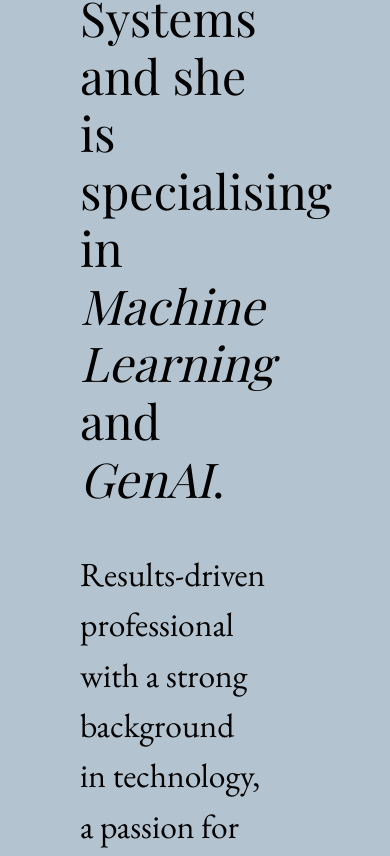
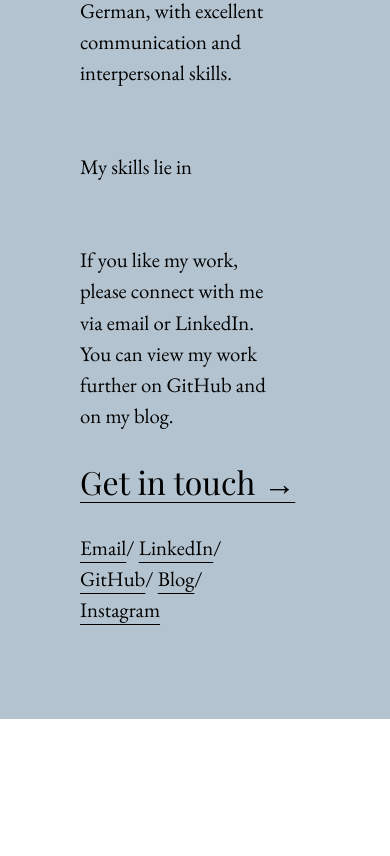
Before and after one commit to anniechakraborty/anniechakraborty.github.io, a React (Create React App) app: page / in a window 390 px wide. Shown: the part 1141-1997 px from the top of the page. After the commit the page ends 1860 px from the top, so only its background shows below. Built offline with nearby package versions, Linux system fonts and the light colour scheme; a web font is replaced by a local one.

Commit message:
mobile responsive

```diff
--- a/src/components/Footer.js
+++ b/src/components/Footer.js
@@ -5,14 +5,15 @@ export default function Footer(){
     return (
         <div className="footer">
             <div className="about">
-            {/* Lorem ipsum dolor sit amet, consectetur adipiscing elit, sed do eiusmod
-        tempor incididunt ut labore et dolore magna aliqua. Ut enim ad minim
-        veniam, quis nostrud exercitation ullamco laboris nisi ut aliquip ex ea
-        commodo consequat. */}
+            If you like my work, please connect with me via email or LinkedIn. You can view my work further on GitHub and on my blog.
             </div>
             <h2>Get in touch &#8594;</h2>
             <div className="contact">
-                <a href="mailto:chakrabortyannie20@gmail.com" target="_blank">Email</a> / <a href={'https://www.linkedin.com/in/annie-chakraborty/'} target="_blank">LinkedIn</a> / <a href={'https://github.com/anniechakraborty'} target="_blank">GitHub</a> / <a href={'https://medium.com/@annie.chakraborty'} target="_blank">Blog</a> / <a href={'https://www.instagram.com/tinybookishreviews/#'} target="_blank">Instagram</a>
+                <a href="mailto:chakrabortyannie20@gmail.com" target="_blank">Email</a>
+                 / <a href={'https://www.linkedin.com/in/annie-chakraborty/'} target="_blank">LinkedIn</a>
+                 / <a href={'https://github.com/anniechakraborty'} target="_blank">GitHub</a>
+                 / <a href={'https://medium.com/@annie.chakraborty'} target="_blank">Blog</a>
+                  / <a href={'https://www.instagram.com/tinybookishreviews/#'} target="_blank">Instagram</a>
             </div>
         </div>
     )
--- a/src/components/Home.js
+++ b/src/components/Home.js
@@ -18,9 +18,12 @@ function HomeComponent() {
         environments. Fluent in English and a little German, with excellent
         communication and interpersonal skills.
       </p>
+      <p className="about">
+        My skills lie in
+      </p>
 
-      <WorkExperience />
-      <Education />
+      {/* <WorkExperience />
+      <Education /> */}
     </div>
   );
 }
--- a/src/styles/BlogProjects.css
+++ b/src/styles/BlogProjects.css
@@ -71,3 +71,17 @@ h2{
     text-underline-offset: 7px;
     color: #000;
 }
+
+@media screen and (max-width: 890px) {
+    h2{
+        font-size: 2em;
+    }
+
+    h3{
+        font-size: 1.5em;
+    }
+
+    .summary, .publishedDate, .blogContainer a{
+        font-size: 1.1em;
+    }
+}
--- a/src/styles/Experience.css
+++ b/src/styles/Experience.css
@@ -43,6 +43,10 @@ h2{
     .left{
         width: 100%;
     }
+
+    h2{
+        font-size: 2em;
+    }
 }
 
 .title, .duration{
--- a/src/styles/Footer.css
+++ b/src/styles/Footer.css
@@ -18,7 +18,7 @@
     text-wrap: wrap;
 
     /* Position */
-    margin: 1em 0;
+    margin: 1.5em 0;
 }
 
 h2{
@@ -28,6 +28,7 @@ h2{
     text-align: left;
     text-wrap: wrap;
     font-size: 3em;
+    margin-bottom: 0;
 }
 
 .contact a, h2{
@@ -46,3 +47,13 @@ h2{
     color: #0073b1;
     /* LinkedIn blue ;) */
 }
+
+@media screen and (max-width: 890px) {
+    h2{
+        font-size: 2em;
+    }
+
+    .about, .contact{
+        font-size: 1.3em;
+    }
+}
--- a/src/styles/Home.css
+++ b/src/styles/Home.css
@@ -41,3 +41,13 @@
     /* Position */
     margin: 4em 0;
 }
+
+@media screen and (max-width: 890px) {
+    .introHeader{
+        font-size: 1.9em;
+    }
+
+    .about{
+        font-size: 1.1em;
+    }
+}
--- a/src/styles/Navigation.css
+++ b/src/styles/Navigation.css
@@ -3,6 +3,8 @@
     justify-content: space-between;
     align-items: center;
     padding-right: 3em;
+    position: sticky;
+    z-index: 2;
 }
 
 .navbar-brand {
@@ -55,8 +57,8 @@
         position: absolute;
         top: 100%;
         left: 0;
-        right: 0;
-        background: #fff;
+        right: 10px;
+        background: aliceblue;
         padding: 1rem;
         box-shadow: 0 2px 6px rgba(0, 0, 0, 0.1);
     }
```
